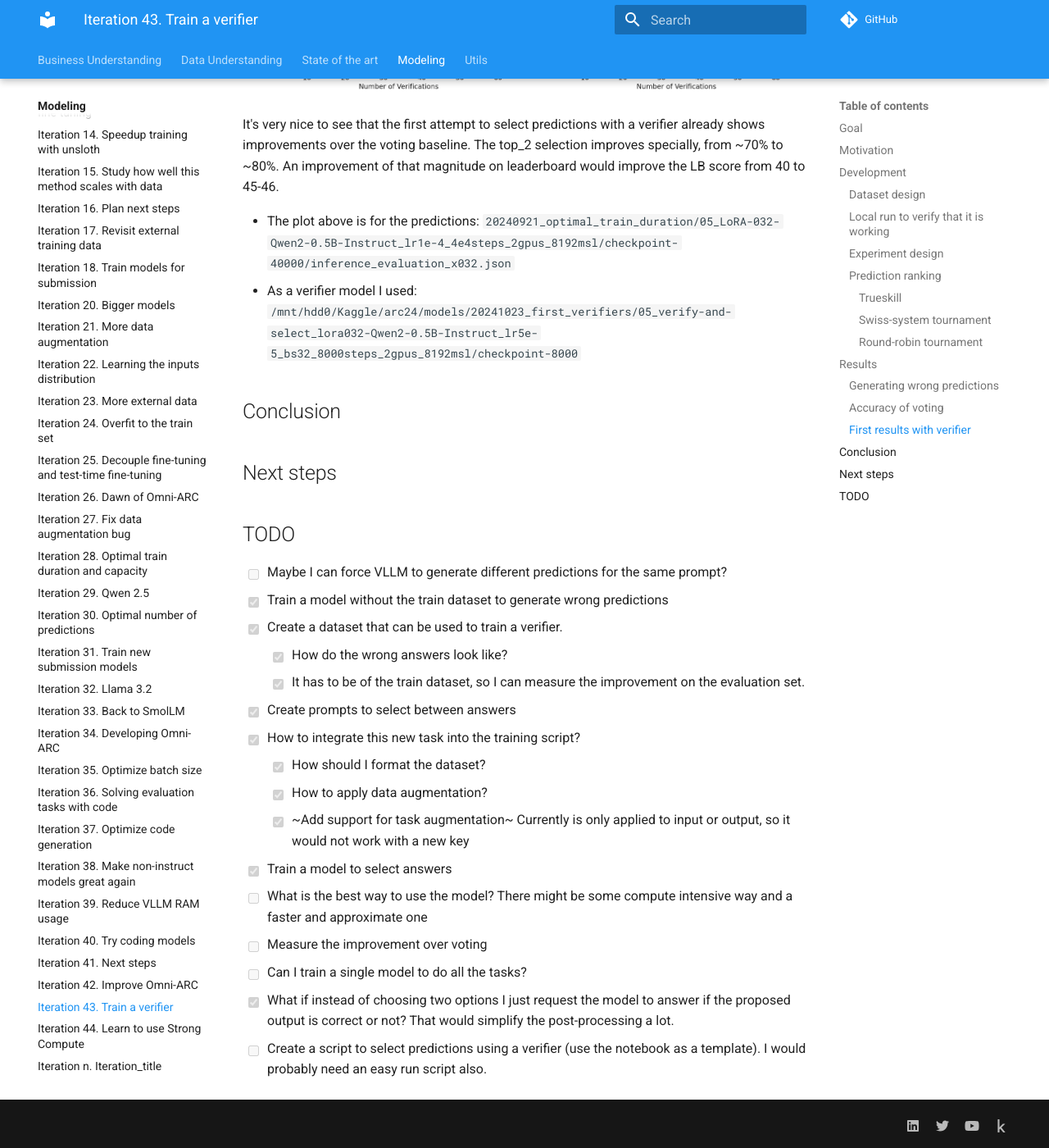
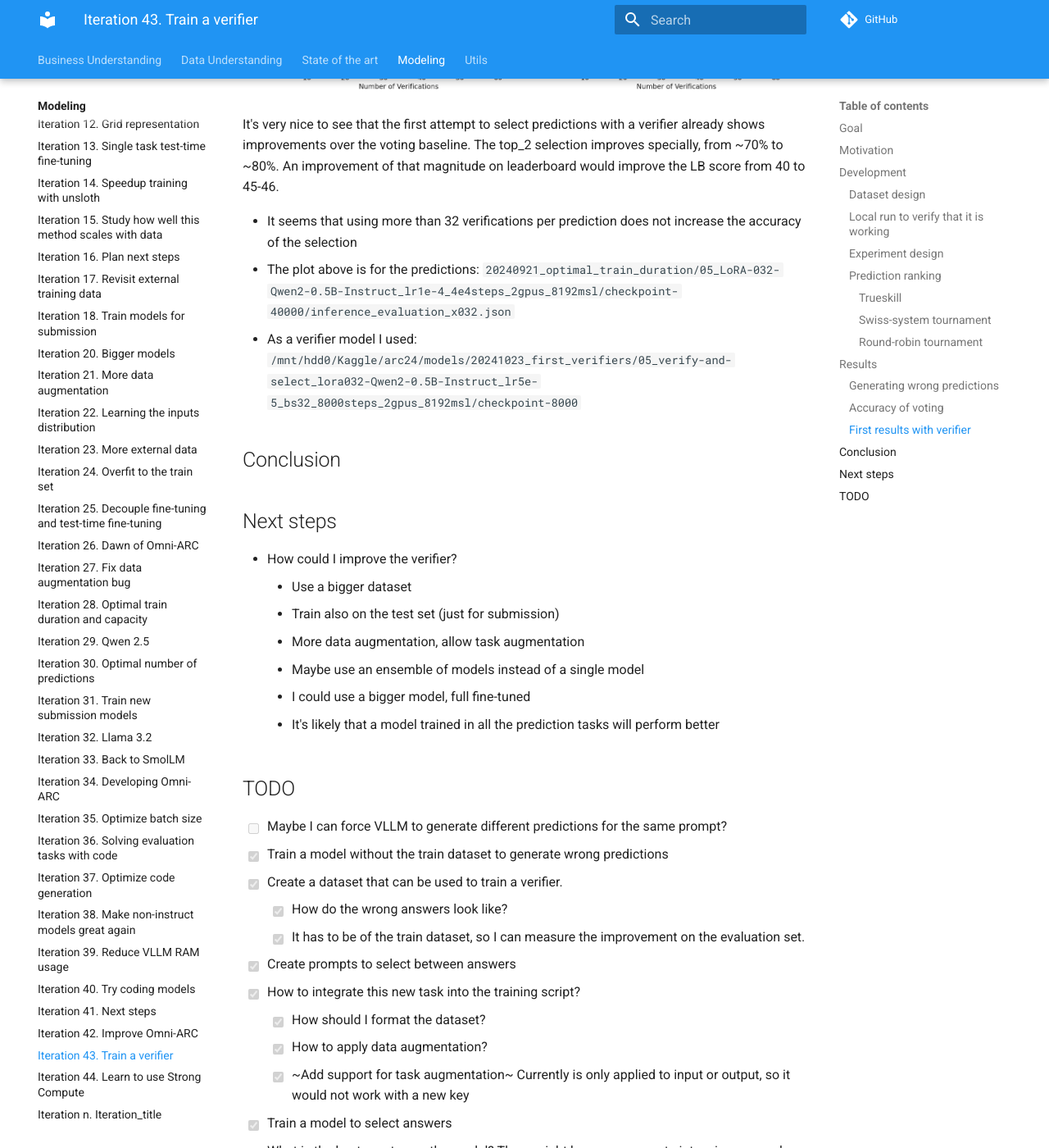
Before and after one commit to zhengjunyao-work/arc24, an MkDocs documentation site: the page built from docs/modeling/Iteration_43_train_a_verifier.md, in a window 1280 px wide and 1400 px high, scrolled down 4544 px. Shown: the whole window at 82% size. Built offline with MkDocs 1.6.1 and Material for MkDocs 9.7.7, drawn with Linux system fonts in a browser that asks for light colours; comment, search, counter and statistics services are not loaded.

Commit message:
added improving ideas

```diff
--- a/docs/modeling/Iteration_43_train_a_verifier.md
+++ b/docs/modeling/Iteration_43_train_a_verifier.md
@@ -171,12 +171,21 @@ It's very nice to see that the first attempt to select predictions with a verifi
 The top_2 selection improves specially, from ~70% to ~80%. An improvement of that magnitude
 on leaderboard would improve the LB score from 40 to 45-46.
 
+- It seems that using more than 32 verifications per prediction does not increase the accuracy of the selection
 - The plot above is for the predictions: `20240921_optimal_train_duration/05_LoRA-032-Qwen2-0.5B-Instruct_lr1e-4_4e4steps_2gpus_8192msl/checkpoint-40000/inference_evaluation_x032.json`
 - As a verifier model I used: `/mnt/hdd0/Kaggle/arc24/models/20241023_first_verifiers/05_verify-and-select_lora032-Qwen2-0.5B-Instruct_lr5e-5_bs32_8000steps_2gpus_8192msl/checkpoint-8000`
 
 ## Conclusion
 
 ## Next steps
+
+- How could I improve the verifier?
+  - Use a bigger dataset
+  - Train also on the test set (just for submission)
+  - More data augmentation, allow task augmentation
+  - Maybe use an ensemble of models instead of a single model
+  - I could use a bigger model, full fine-tuned
+  - It's likely that a model trained in all the prediction tasks will perform better
 
 ## TODO
 
```
